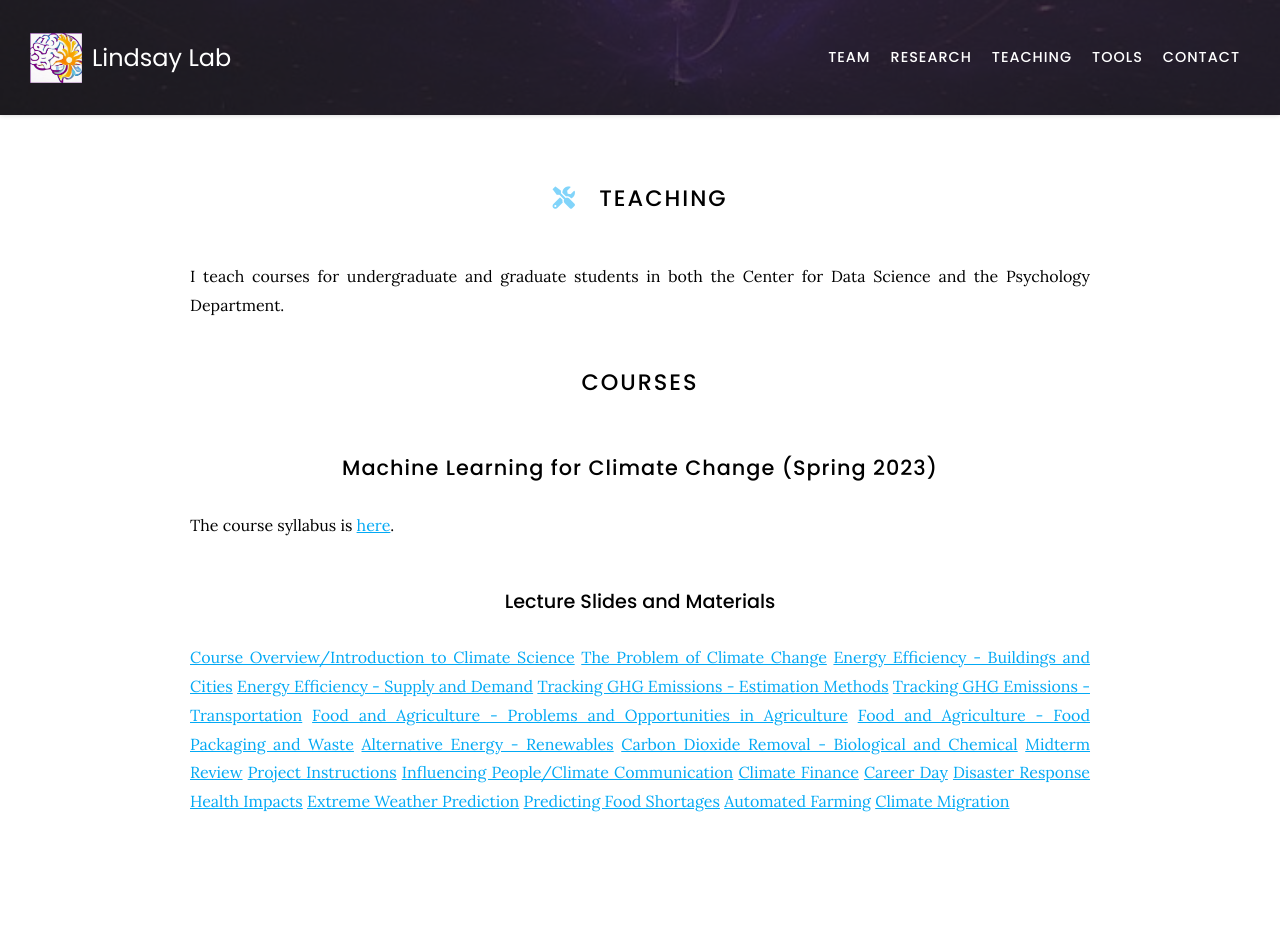
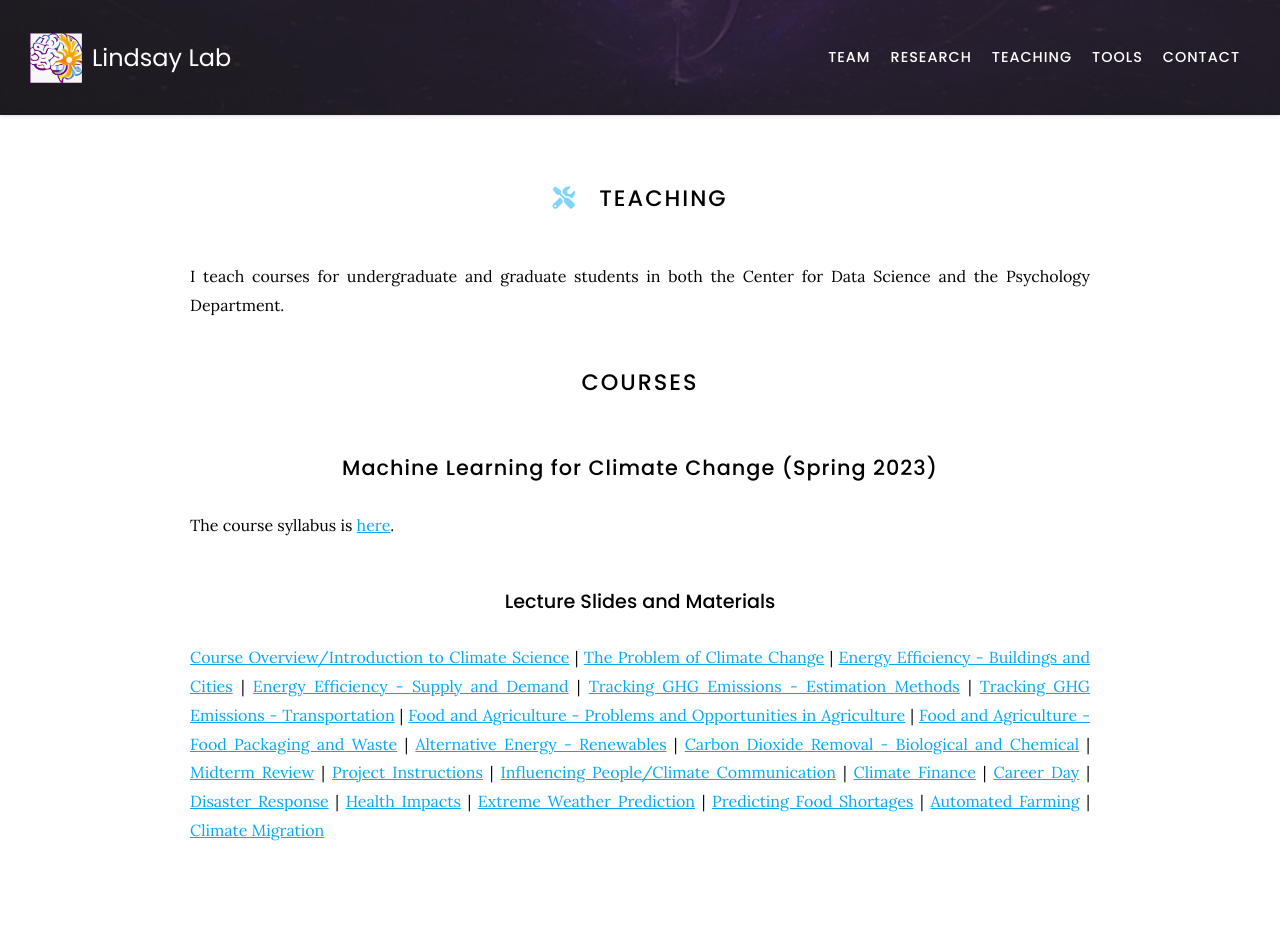
Before and after one commit to Lindsay-Lab/lindsay-lab.github.io, a Jekyll site: the page built from teaching/index.md, in a window 1280 px wide. Built offline with Jekyll 4.4.1, drawn with Linux system fonts in a browser that asks for light colours; nearby versions of some CDN libraries; before the commit the page ends 900 px from its top, so only the background shows below that.

```diff
--- a/teaching/index.md
+++ b/teaching/index.md
@@ -14,26 +14,26 @@ I teach courses for undergraduate and graduate students in both the Center for D
 ## Machine Learning for Climate Change (Spring 2023)
 The course syllabus is [here](https://lindsay-lab.github.io/ClimateML_Lectures/ML%20for%20Climate%20Syllabus-3.pdf).
 ### Lecture Slides and Materials
-[Course Overview/Introduction to Climate Science](https://lindsay-lab.github.io/ClimateML_Lectures/Intro_Climate%20Science.pdf)
-[The Problem of Climate Change](https://lindsay-lab.github.io/ClimateML_Lectures/Climate%20Change.pdf)
-[Energy Efficiency - Buildings and Cities](https://lindsay-lab.github.io/ClimateML_Lectures/3%20-%20Energy%20Efficiency%20-%20Buildings.pdf)
-[Energy Efficiency - Supply and Demand](https://lindsay-lab.github.io/ClimateML_Lectures/4%20-Energy%20Efficiency%20-%20Supply%20and%20Demand.pdf)
-[Tracking GHG Emissions - Estimation Methods](https://lindsay-lab.github.io/ClimateML_Lectures/Tracking%20greenhouse%20gas%20emissions%20-%20Estimation%20and%20Measurement.pdf)
-[Tracking GHG Emissions - Transportation](https://lindsay-lab.github.io/ClimateML_Lectures/Estimating%20and%20Controlling%20Transportation%20Emissions.pdf)
-[Food and Agriculture - Problems and Opportunities in Agriculture](https://lindsay-lab.github.io/ClimateML_Lectures/Food%20and%20Agriculture%20Emissions.pdf)
-[Food and Agriculture - Food Packaging and Waste](https://lindsay-lab.github.io/ClimateML_Lectures/Food%20production%20and%20waste.pdf)
-[Alternative Energy - Renewables](https://lindsay-lab.github.io/ClimateML_Lectures/Alternative%20Energy%20Sources.pdf)
-[Carbon Dioxide Removal - Biological and Chemical](https://lindsay-lab.github.io/ClimateML_Lectures/Carbon%20dioxide%20removal.pdf)
-[Midterm Review](https://lindsay-lab.github.io/ClimateML_Lectures/Midterm%20Review.pdf)
-[Project Instructions](https://lindsay-lab.github.io/ClimateML_Lectures/Project%20Instructions.pdf)
-[Influencing People/Climate Communication](https://lindsay-lab.github.io/ClimateML_Lectures/Influencing%20people.pdf)
-[Climate Finance](https://lindsay-lab.github.io/ClimateML_Lectures/Climate%20Finance.pdf)
-[Career Day](https://lindsay-lab.github.io/ClimateML_Lectures/Career%20Day.pdf)
-[Disaster Response](https://lindsay-lab.github.io/ClimateML_Lectures/Disaster%20Response.pdf)
-[Health Impacts](https://lindsay-lab.github.io/ClimateML_Lectures/Health%20Impacts.pdf)
-[Extreme Weather Prediction](https://lindsay-lab.github.io/ClimateML_Lectures/Extreme%20Weather%20Event%20Prediction.pdf)
-[Predicting Food Shortages](https://lindsay-lab.github.io/ClimateML_Lectures/Predicting%20food%20shortages.pdf)
-[Automated Farming](https://lindsay-lab.github.io/ClimateML_Lectures/Automated%20Farming.pdf)
+[Course Overview/Introduction to Climate Science](https://lindsay-lab.github.io/ClimateML_Lectures/Intro_Climate%20Science.pdf) |
+[The Problem of Climate Change](https://lindsay-lab.github.io/ClimateML_Lectures/Climate%20Change.pdf) |
+[Energy Efficiency - Buildings and Cities](https://lindsay-lab.github.io/ClimateML_Lectures/3%20-%20Energy%20Efficiency%20-%20Buildings.pdf) |
+[Energy Efficiency - Supply and Demand](https://lindsay-lab.github.io/ClimateML_Lectures/4%20-Energy%20Efficiency%20-%20Supply%20and%20Demand.pdf) |
+[Tracking GHG Emissions - Estimation Methods](https://lindsay-lab.github.io/ClimateML_Lectures/Tracking%20greenhouse%20gas%20emissions%20-%20Estimation%20and%20Measurement.pdf) |
+[Tracking GHG Emissions - Transportation](https://lindsay-lab.github.io/ClimateML_Lectures/Estimating%20and%20Controlling%20Transportation%20Emissions.pdf) |
+[Food and Agriculture - Problems and Opportunities in Agriculture](https://lindsay-lab.github.io/ClimateML_Lectures/Food%20and%20Agriculture%20Emissions.pdf) |
+[Food and Agriculture - Food Packaging and Waste](https://lindsay-lab.github.io/ClimateML_Lectures/Food%20production%20and%20waste.pdf) |
+[Alternative Energy - Renewables](https://lindsay-lab.github.io/ClimateML_Lectures/Alternative%20Energy%20Sources.pdf) |
+[Carbon Dioxide Removal - Biological and Chemical](https://lindsay-lab.github.io/ClimateML_Lectures/Carbon%20dioxide%20removal.pdf) |
+[Midterm Review](https://lindsay-lab.github.io/ClimateML_Lectures/Midterm%20Review.pdf) |
+[Project Instructions](https://lindsay-lab.github.io/ClimateML_Lectures/Project%20Instructions.pdf) |
+[Influencing People/Climate Communication](https://lindsay-lab.github.io/ClimateML_Lectures/Influencing%20people.pdf) |
+[Climate Finance](https://lindsay-lab.github.io/ClimateML_Lectures/Climate%20Finance.pdf) |
+[Career Day](https://lindsay-lab.github.io/ClimateML_Lectures/Career%20Day.pdf) |
+[Disaster Response](https://lindsay-lab.github.io/ClimateML_Lectures/Disaster%20Response.pdf) |
+[Health Impacts](https://lindsay-lab.github.io/ClimateML_Lectures/Health%20Impacts.pdf) |
+[Extreme Weather Prediction](https://lindsay-lab.github.io/ClimateML_Lectures/Extreme%20Weather%20Event%20Prediction.pdf) |
+[Predicting Food Shortages](https://lindsay-lab.github.io/ClimateML_Lectures/Predicting%20food%20shortages.pdf) |
+[Automated Farming](https://lindsay-lab.github.io/ClimateML_Lectures/Automated%20Farming.pdf) |
 [Climate Migration](https://lindsay-lab.github.io/ClimateML_Lectures/Climate%20Migration.pdf)
 
 <!--{% include search-info.html %}
```
